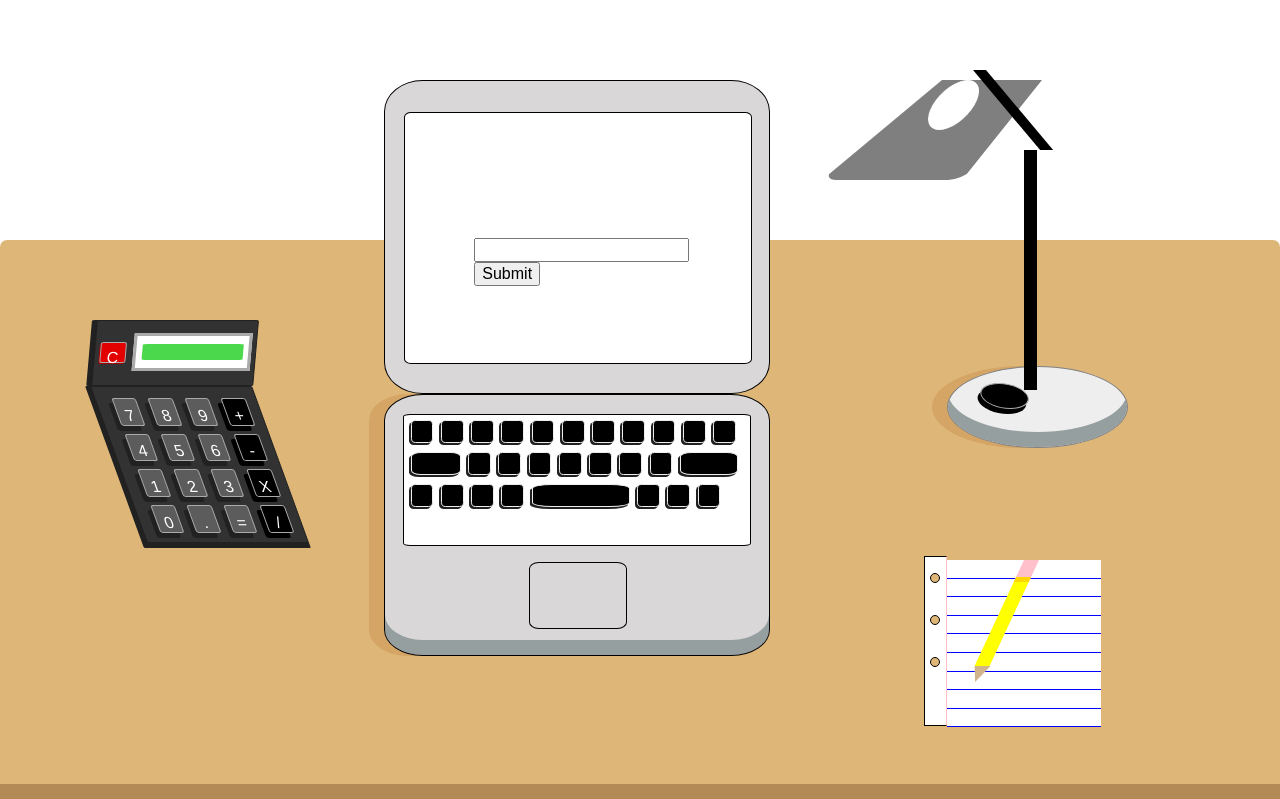
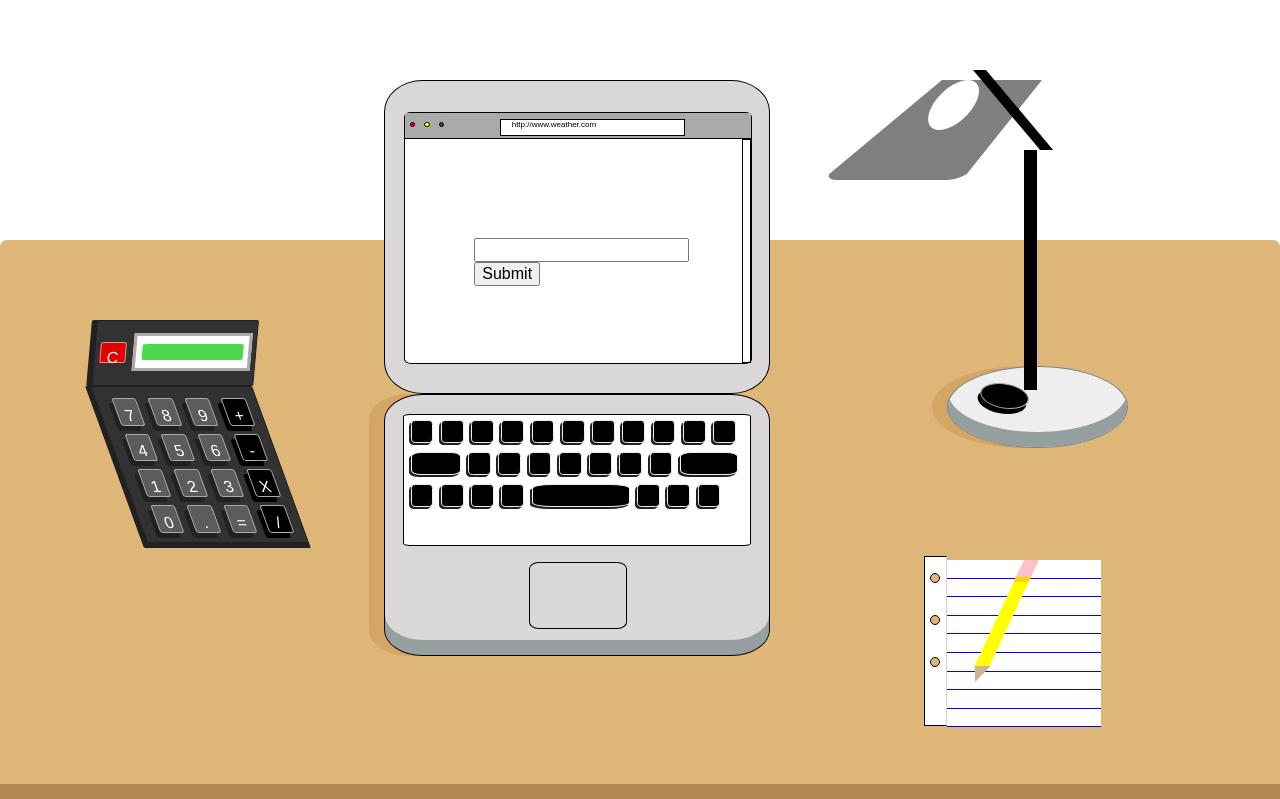
Before and after one commit to sneubig/Big-Design, a PHP site: page / in a window 1280 px wide. Shown: the top 799 px of the page. Run offline with PHP 8.4, Linux system fonts and the light colour scheme; some libraries are stand-ins or nearby versions.

Commit message:
add browser and scrollbar

```diff
--- a/index.html
+++ b/index.html
@@ -147,12 +147,19 @@
 			<!-- Screen -->
 			<div class="lap-top">
 				<div class="lap-screen">
+					<div class="browser">
+						<div class="browser-button"></div>
+						<div class="browser-button"></div>
+						<div class="browser-button"></div>
+						<div class="browser-search">http://www.weather.com</div>
+					</div>
 					<form class="searchbar">
 					  <div>
 					    <a href='http://google.com/'></a> <input type="text"><input id="submit-button" type="submit">
 					  </div>
 					</form>
 					<div class="cursor"></div>
+					<div class="scrollbar"></div>
 				</div>
 			</div>
 
--- a/style.css
+++ b/style.css
@@ -337,6 +337,46 @@ body, html{
 	border: 1px solid #000;
 }
 
+.browser{
+	width: 100%;
+	height: 10%;
+	border-bottom: 1px solid black;
+	background-color: #aaa;
+}
+
+.browser-search{
+	width: 50%;
+	height: 60%;
+	border: 1px solid black;
+	display: inline-block;
+	position: relative;
+	left: 15%;
+	background-color: #fff;
+	font-size: .5em;
+	padding-left: 3%;
+}
+
+.browser-button{
+	width: .2em;
+	height: .2em;
+	border: 1px solid black;
+	border-radius: 100%;
+	display: inline-block;
+	margin-left: .3em;
+	position: relative;
+}
+
+.browser-button:first-child{
+	background-color: red;
+}
+
+.browser-button:nth-child(2){
+	background-color: yellow;
+}
+
+.browser-button:nth-child(3){
+	background-color: green;
+}
 .searchbar{
 	width: 40%;
 	height: 10%;
@@ -354,6 +394,13 @@ body, html{
 	transform: skewX(10deg);
 	display: none;
 	position: relative;
+}
+
+.scrollbar{
+	width: 2%;
+	height: 89%;
+	border: 1px solid black;
+	float: right;
 }
 
 /******* Laptop Keyboard ********/
```
